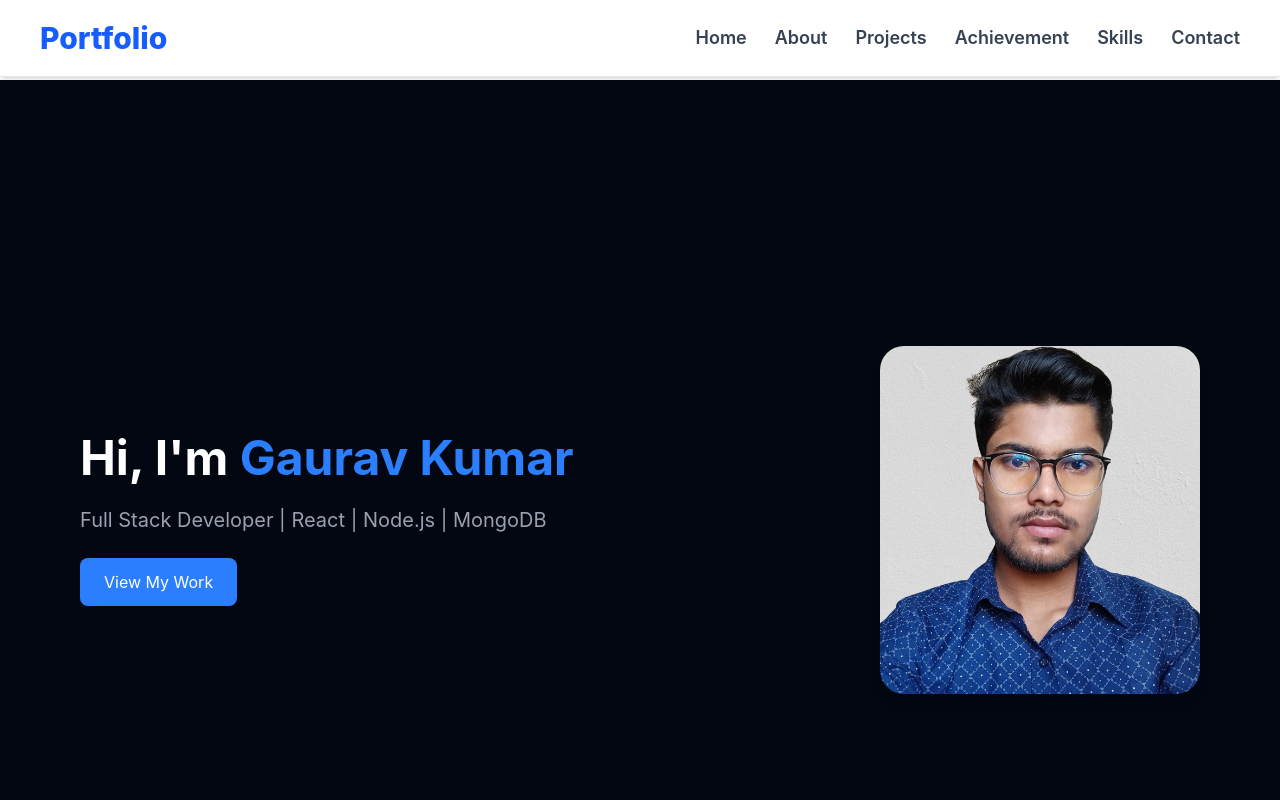
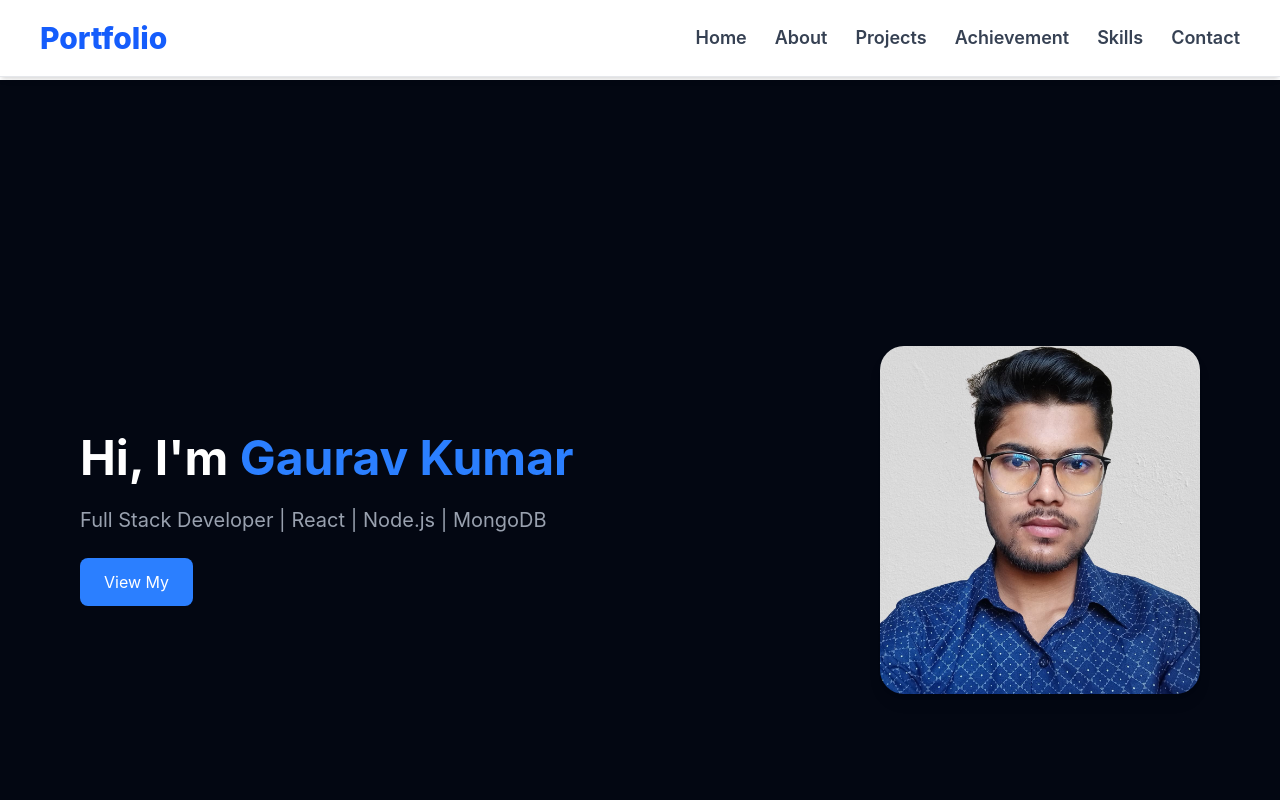
Before and after one commit to gauravkumar2005/My-Portfolio, a React (Vite) app: page / in a window 1280 px wide. Shown: the top 800 px of the page. Built offline with nearby package versions, Linux system fonts and the light colour scheme.

Commit message:
change home page

```diff
--- a/src/pages/Home.jsx
+++ b/src/pages/Home.jsx
@@ -26,7 +26,7 @@ function Home() {
             href="#projects"
             className="inline-block px-5 sm:px-6 py-2 sm:py-3 bg-blue-500 rounded-lg hover:bg-blue-600 transition"
           >
-            View My Work
+            View My
           </a>
         </div>
 
```
